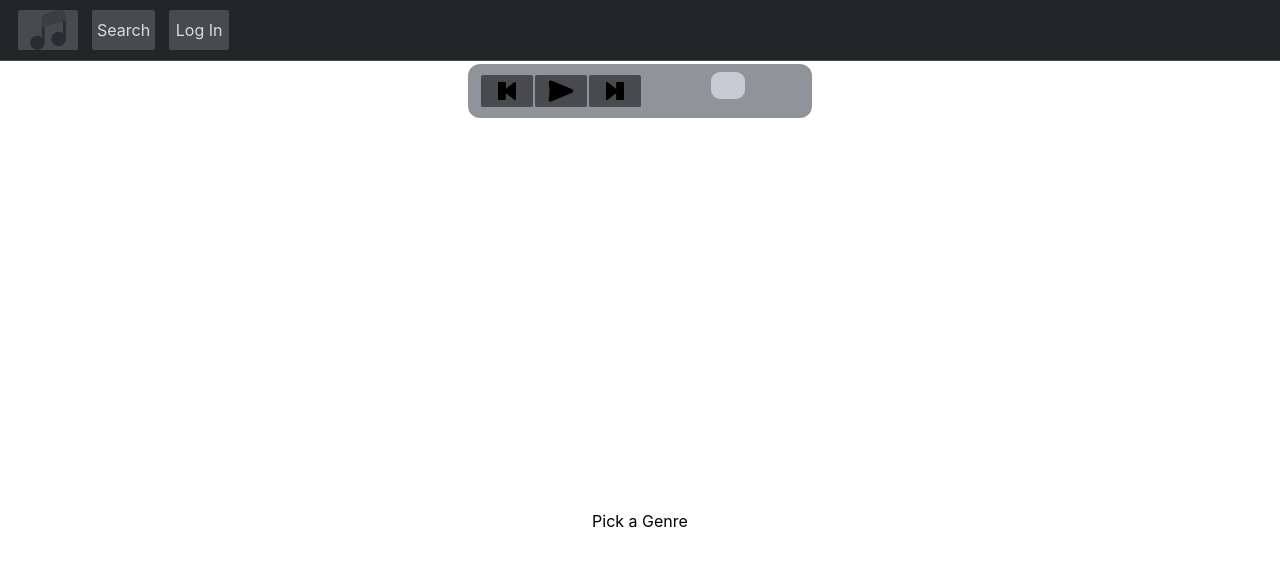
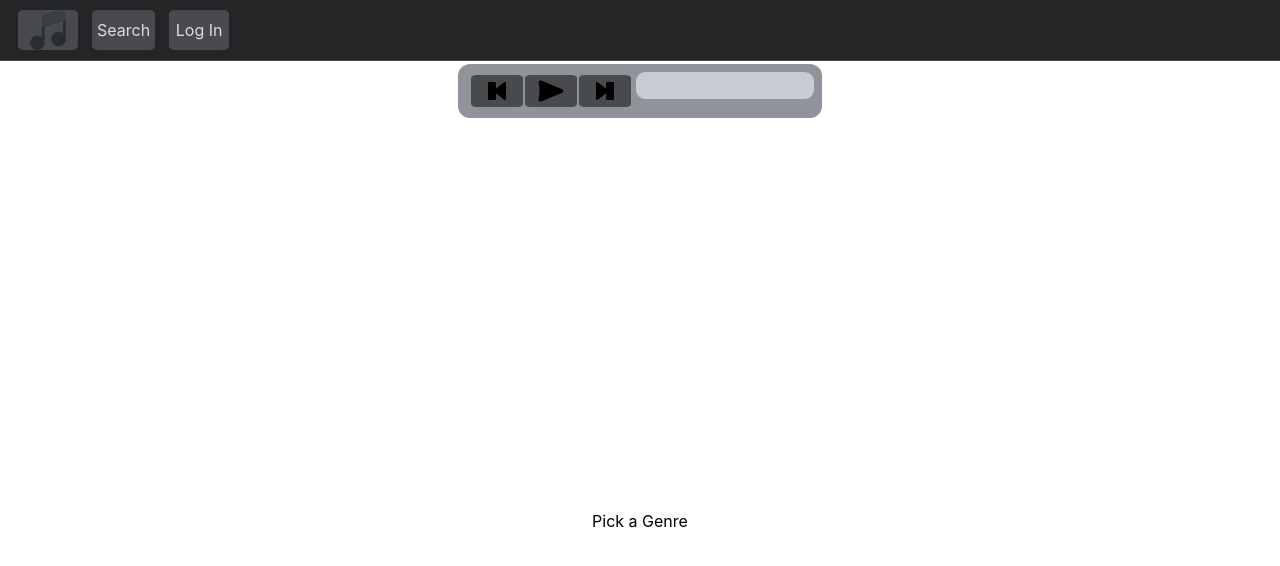
Before and after one commit to willburket/playlist-generator, a React (Create React App) app: page / in a window 1280 px wide. Shown: the top 566 px of the page. Built offline with nearby package versions, Linux system fonts and the light colour scheme.

Commit message:
working on playlist algo

```diff
--- a/src/assets/styles/grid.css
+++ b/src/assets/styles/grid.css
@@ -29,7 +29,7 @@
 }
 
 
-@media (max-width: 390px) {
+@media (max-width: 440px) {
     .album-cover-grid {
     grid-template-columns: repeat(1, 1fr);
     grid-template-rows: repeat(25, 1fr);
@@ -53,3 +53,10 @@
 .album-cover:hover{
     filter: brightness(1.2);
 }
+
+@media (max-width: 440px) {
+    .album-cover {
+    max-width: 200px;
+    max-height: 200px;
+    }
+}
--- a/src/assets/styles/navbar.css
+++ b/src/assets/styles/navbar.css
@@ -39,8 +39,8 @@
   border-radius: var(--border-radius);
   padding: 1rem;
   overflow: hidden;
+  z-index: 9999;
 }
-
 
 @media (max-width: 576px) {
   .dropdown {
@@ -69,7 +69,7 @@
 }
 
 .menu-item{
-  height: 50px;
+  height: 30px;
   display: flex;
   align-items: center;
   border-radius: var(--border-radius);
@@ -89,7 +89,7 @@
   white-space: nowrap;
   height: var(--button-size);
   background-color: #484a4d;
-  border-radius: 5%;
+  border-radius: 10%;
   padding: 5px;
   margin: 2px;
   display: flex;
@@ -119,7 +119,6 @@
   min-width: 50px;
   justify-content: center;
   transition: filter 300ms;
-
 }
 
 .login-button:hover{
--- a/src/assets/styles/player.css
+++ b/src/assets/styles/player.css
@@ -7,7 +7,7 @@
 }
 
 .display{
-  max-width: 720px; /*fix these*/
+  max-width: 480px;
   min-width: 320px;
   height: 4.5em;
   font-size: .75em;
@@ -17,6 +17,7 @@
   justify-content: center;
   align-items: center;
   display: flex;
+  overflow: hidden;
   background-color: #8f939a;
 }
 
@@ -30,8 +31,15 @@
   width: 50%;
   flex-direction: column;
   align-items: center;
-  /* justify-content: center; */
+  /* overflow-x: hidden; */
 }
+
+/* @media (max-width: 440px){     use to fix music player as screen gets small
+  .display{
+    flex-direction: column-reverse;
+    height: 9em
+  }
+} */
 
 .player-button{
   --button-size: calc(var(--nav-size) * 0.5);
@@ -41,7 +49,7 @@
   white-space: nowrap;
   height: var(--button-size);
   background-color: #484a4d;
-  border-radius: 5%;
+  border-radius: 10%;
   padding: 1px;
   margin: 1px;
   display: flex;
@@ -56,17 +64,33 @@
 }
 
 .screen{
-  width: 90%;
+  /* width: 90%; */
+  width: 160px;
   height: 3em;
   font-size: .75em;
   white-space: nowrap;
-  overflow-x: auto;
-  overflow-y: hidden;
+  /* overflow-x: hidden;
+  overflow-y: hidden; */
+  overflow: hidden;
   border-radius: 1em;
   padding-left: 1em;
   padding-right: 1em;
   display: flex;
   background-color: #c7ccd4;
+}
+
+.song{
+  font-weight: bold;
+  animation: scroll 20s linear infinite;
+}
+
+@keyframes scroll {
+  0% {
+    transform: translateX(100%);
+  }
+  100% {
+    transform: translateX(-100%);
+  }
 }
 
 .progress{
@@ -76,5 +100,4 @@
   bottom: 0em;
   align-items: center;
   justify-content: center;
-  float: right;
   }
--- a/src/components/MusicPlayer.js
+++ b/src/components/MusicPlayer.js
@@ -27,6 +27,7 @@ function MusicPlayer(){
 
     useEffect(() => {
         if(search.length !== 0){
+            console.log(search)
             makeQueue()
         }
     }, [search])
@@ -149,7 +150,7 @@ function CurrentSong(){
 
         <div>
                 <div className="screen">
-                    <p>
+                    <p className = "song">
                         {song !== null ? display: ""}
                     </p>
                 </div>
--- a/src/components/Navbar.js
+++ b/src/components/Navbar.js
@@ -17,7 +17,7 @@ function Main(){
 
 
     useEffect(() => {
-        // console.log(selected)
+        // console.log(searchResult)
     }, [selected, searchResult])
 
     function Navbar(props){         // lets do some renaming on these components
@@ -101,14 +101,19 @@ function Main(){
             async function searchMusic(){
                 setLoading(true)
                 try{
-                    const queryParameters = { term: selected.value, types: ['songs'], l: 'en-us', limit: 25};
-                    const search = await music.api.music('/v1/catalog/{{storefrontId}}/search', queryParameters);
-                    setSearchResult([...search.data.results.songs.data])
+                    // const queryParameters = { term: selected.value, types: ['songs'], l: 'en-us', limit: 25};
+                    // const search = await music.api.music('/v1/catalog/{{storefrontId}}/search', queryParameters);
+                    // setSearchResult([...search.data.results.songs.data])
 
                     // charts with v3
-                    // const queryParameters = {types: ['songs'], l: 'en-us', limit: 25};
-                    // const search = await music.api.music(`/v1/catalog/{{storefrontId}}/charts`, queryParameters);   // works
-                    // setSearchResult([...search.data.results.songs[0].data])  // works for charts
+                    const queryParameters = {types: ['songs'], l: 'en-us', limit: 100};
+                    const search = await music.api.music(`/v1/catalog/{{storefrontId}}/charts`, queryParameters);   // works
+                    setSearchResult([...search.data.results.songs[0].data])  // works for charts
+
+                    // works for finding genre?
+                    // const queryParameters = { ids: ['R&B/Soul'], l: 'en-us' };
+                    // const search = await music.api.music('/v1/catalog/{{storefrontId}}/genres', queryParameters);
+                    // setSearchResult(search)
 
                 }
                 catch(err){
```
